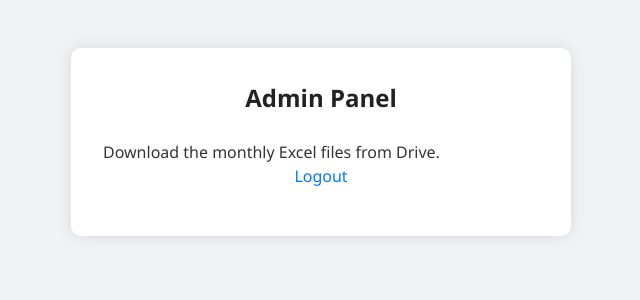
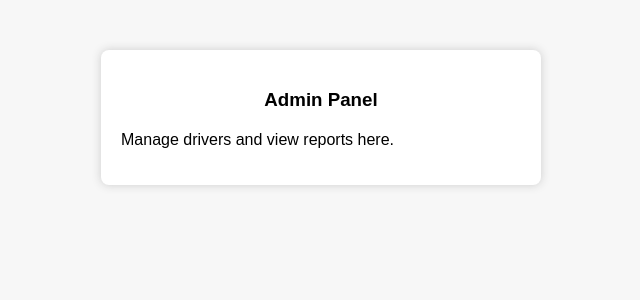
Before and after one commit to devesh2010553/brajwasi-billing, a Flask app: template templates/admin.html in a window 1280 px wide. Shown: the top 300 px of the page, without its empty margins (319-959 px from the left). Run offline with Flask 3, Linux system fonts and the light colour scheme; the template is opened without the code that fills it, so the values that code supplies are empty.

Commit message:
Initial commit: Add app, templates, driver.json, manifest, static, and Excel templates

```diff
--- a/app.py
+++ b/app.py
@@ -1,63 +1,20 @@
-from flask import Flask, request, render_template, session, redirect, send_file
-import io, os, json, math
+from flask import Flask, render_template, request, redirect, session
 from datetime import datetime, timedelta, time
-from google.oauth2 import service_account
-from googleapiclient.discovery import build
-from googleapiclient.http import MediaIoBaseDownload, MediaFileUpload
-import pandas as pd
+import math, io, os
+import openpyxl
 from openpyxl import load_workbook
+import json
 
 app = Flask(__name__)
-# Use environment variable for secret key, fallback to a default for dev (change in production!)
-app.secret_key = os.environ.get("FLASK_SECRET_KEY", "supersecretkey")
+app.secret_key = "supersecretkey"
 
-SCOPES = ['https://www.googleapis.com/auth/drive']
-DRIVE_FOLDER_ID = os.environ.get("DRIVE_FOLDER_ID", "1PZXxUVvB7IOIEG3uVsjUOyEo1A1zPZoP")
-
-# Load driver mapping JSON file once on startup
+# Load driver data
 with open("driver.json") as f:
     DRIVER_DATA = json.load(f)
 
-def get_drive_service():
-    creds_json = os.environ.get("GOOGLE_APPLICATION_CREDENTIALS_JSON")
-    if not creds_json:
-        raise Exception("Google service account JSON not found in environment variable GOOGLE_APPLICATION_CREDENTIALS_JSON")
-    creds = service_account.Credentials.from_service_account_info(
-        json.loads(creds_json), scopes=SCOPES
-    )
-    return build('drive', 'v3', credentials=creds)
+DRIVE_FOLDER_ID = "1PZXxUVvB7IOIEG3uVsjUOyEo1A1zPZoP"  # Google Drive folder if using API
 
-def download_excel(file_id):
-    service = get_drive_service()
-    request = service.files().export_media(
-        fileId=file_id,
-        mimeType="application/vnd.openxmlformats-officedocument.spreadsheetml.sheet"
-    )
-    fh = io.BytesIO()
-    downloader = MediaIoBaseDownload(fh, request)
-    done = False
-    while not done:
-        _, done = downloader.next_chunk()
-    fh.seek(0)
-    return fh
-
-def upload_excel(file_bytes, file_name, folder_id=None):
-    service = get_drive_service()
-    temp_path = f"/tmp/{file_name}"
-    with open(temp_path, "wb") as f:
-        f.write(file_bytes.getbuffer())
-
-    file_metadata = {'name': file_name}
-    if folder_id:
-        file_metadata['parents'] = [folder_id]
-
-    media = MediaFileUpload(
-        temp_path,
-        mimetype="application/vnd.openxmlformats-officedocument.spreadsheetml.sheet"
-    )
-    uploaded = service.files().create(body=file_metadata, media_body=media, fields="id").execute()
-    return uploaded.get("id")
-
+# Helper functions
 def today_date():
     return datetime.now().date()
 
@@ -95,7 +52,8 @@ def get_remarks(start, end, entry_date):
     return ""
 
 def find_row(ws, target):
-    for r in range(9, ws.max_row + 1):
+    """Find the row number for today's date. If column 2 is empty, just return the next empty row from 8."""
+    for r in range(8, ws.max_row + 1):
         cell = ws.cell(row=r, column=2).value
         if isinstance(cell, datetime) and cell.date() == target:
             return r
@@ -105,7 +63,11 @@ def find_row(ws, target):
                     return r
             except Exception:
                 pass
-    return None
+    # If no date in column 2, just return the first empty row starting from 8
+    for r in range(8, ws.max_row + 1):
+        if not ws.cell(row=r, column=3).value:
+            return r
+    return ws.max_row + 1  # append at the end if all filled
 
 # ROUTES
 @app.route("/", methods=["GET", "POST"])
@@ -128,6 +90,17 @@ def entry():
     info = DRIVER_DATA[car]
     msg = ""
     cls = "success"
+
+    # Load local Excel file (replace with Google Drive API if needed)
+    file_path = f"{info['sheet']}.xlsx"
+    if not os.path.exists(file_path):
+        msg = "Excel file not found locally."
+        cls = "error"
+        return render_template("entry.html", car=car, msg=msg, cls=cls)
+
+    wb = load_workbook(file_path)
+    ws = wb[info["sheet"]]
+
     if request.method == "POST":
         try:
             opening = int(request.form["opening"])
@@ -135,65 +108,33 @@ def entry():
             start = parse_time(request.form["start"])
             end = parse_time(request.form["end"])
 
-            excel_stream = download_excel(info["file_id"])
-            wb = load_workbook(filename=excel_stream)
-            ws = wb[info["sheet"]]
-
             row = find_row(ws, today_date())
-            if not row:
-                msg = "Date row not found"
+            if ws.cell(row=row, column=3).value:
+                msg = "Entry already exists for today."
                 cls = "error"
             else:
-                if ws.cell(row=row, column=3).value:
-                    msg = "Entry already exists"
-                    cls = "error"
-                else:
-                    ws.cell(row=row, column=3).value = opening
-                    ws.cell(row=row, column=4).value = closing
-                    ws.cell(row=row, column=5).value = closing - opening
-                    ws.cell(row=row, column=6).value = start.strftime("%I:%M %p")
-                    ws.cell(row=row, column=7).value = end.strftime("%I:%M %p")
-                    ws.cell(row=row, column=8).value = calculate_ot(start, end)
-                    ws.cell(row=row, column=9).value = get_remarks(start, end, today_date())
+                ws.cell(row=row, column=3).value = opening
+                ws.cell(row=row, column=4).value = closing
+                ws.cell(row=row, column=5).value = closing - opening
+                ws.cell(row=row, column=6).value = start.strftime("%I:%M %p")
+                ws.cell(row=row, column=7).value = end.strftime("%I:%M %p")
+                ws.cell(row=row, column=8).value = calculate_ot(start, end)
+                ws.cell(row=row, column=9).value = get_remarks(start, end, today_date())
 
-                    out = io.BytesIO()
-                    wb.save(out)
-                    out.seek(0)
-                    upload_excel(out, os.path.basename(info["file"] + ".xlsx"), folder_id=DRIVE_FOLDER_ID)
-                    msg = "Saved & backed up to Drive"
-                    cls = "success"
+                wb.save(file_path)
+                msg = "Saved successfully."
+                cls = "success"
+
         except Exception as e:
             msg = f"Error: {e}"
             cls = "error"
+
     return render_template("entry.html", car=car, msg=msg, cls=cls)
-
-@app.route("/admin", methods=["GET"])
-def admin_panel():
-    return render_template("admin.html")
-
-@app.route("/download/<file_key>", methods=["GET"])
-def download_file(file_key):
-    if file_key not in ["file1", "file2"]:
-        return "Invalid file", 404
-    file_info = {
-        "file1": "S&T BT February bill 2026.xlsx",
-        "file2": "BT bill February 2026(common).xlsx"
-    }
-    file_name = file_info[file_key]
-    file_id = None
-    for drv in DRIVER_DATA.values():
-        if drv["file"].endswith(file_name):
-            file_id = drv.get("file_id")
-            break
-    if not file_id:
-        return "File not found", 404
-    stream = download_excel(file_id)
-    return send_file(stream, download_name=file_name, as_attachment=True)
 
 @app.route("/logout")
 def logout():
-    session.pop("car", None)
+    session.clear()
     return redirect("/")
 
 if __name__ == "__main__":
-    app.run(host="0.0.0.0", port=int(os.environ.get("PORT", 5000)))
+    app.run(debug=True)
--- a/requirements.txt
+++ b/requirements.txt
@@ -1,5 +1,3 @@
-numpy==1.25.2
-pandas==2.0.3
 Flask==2.3.3
 openpyxl==3.1.2
 google-api-python-client==2.89.0
--- a/static/style.css
+++ b/static/style.css
@@ -1,15 +1,53 @@
-*{box-sizing:border-box;margin:0;padding:0}
-body{font-family:Segoe UI,Tahoma,Geneva,Verdana,sans-serif;background:#f0f2f5;color:#333;padding:1rem;line-height:1.5}
-.container{max-width:500px;margin:2rem auto;background:white;padding:2rem 2rem 3rem;border-radius:10px;box-shadow:0 0 15px rgba(0,0,0,0.1)}
-h2,h3{text-align:center;margin-bottom:1.5rem;color:#222}
-form{display:flex;flex-direction:column}
-input[type="text"],input[type="number"],input[type="time"],input[name="code"]{padding:.75rem 1rem;margin-bottom:1.2rem;border:1px solid #bbb;border-radius:6px;font-size:1rem;transition:border-color .3s}
-input:focus{outline:none;border-color:#007bff}
-label{margin-bottom:.3rem;font-weight:600;color:#555}
-button,.btn{background:#007bff;color:#fff;border:none;padding:.85rem 0;font-size:1.1rem;font-weight:700;border-radius:6px;cursor:pointer;margin-top:.5rem;transition:.3s;text-align:center;display:inline-block;text-decoration:none}
-button:hover,.btn:hover{background:#0056b3}
-.error{color:#d9534f;font-weight:600;margin-top:-.8rem;margin-bottom:1rem}
-.success{color:#28a745;font-weight:600;margin-top:-.8rem;margin-bottom:1rem}
-a{color:#007bff;text-decoration:none}
-a:hover{text-decoration:underline}
-@media(max-width:480px){body{padding:.5rem}.container{margin:1rem .5rem;padding:1.5rem 1rem 2rem}input,button,.btn{font-size:1rem;padding:.7rem 1rem}}
+body {
+    font-family: Arial, sans-serif;
+    background: #f7f7f7;
+    margin: 0;
+    padding: 0;
+}
+
+.container {
+    max-width: 400px;
+    margin: 50px auto;
+    background: #fff;
+    padding: 20px;
+    box-shadow: 0 0 10px #ccc;
+    border-radius: 8px;
+}
+
+h3 {
+    text-align: center;
+    margin-bottom: 20px;
+}
+
+input, button, select {
+    width: 100%;
+    padding: 10px;
+    margin: 6px 0;
+    box-sizing: border-box;
+}
+
+button {
+    background: #007bff;
+    color: white;
+    border: none;
+    cursor: pointer;
+}
+
+button:hover {
+    background: #0056b3;
+}
+
+p.error {
+    color: red;
+    text-align: center;
+}
+
+p.success {
+    color: green;
+    text-align: center;
+}
+
+label {
+    display: block;
+    margin-top: 10px;
+}
--- a/templates/admin.html
+++ b/templates/admin.html
@@ -3,14 +3,13 @@
 <head>
 <meta charset="UTF-8">
 <meta name="viewport" content="width=device-width, initial-scale=1.0">
-<title>Admin Panel</title>
+<title>Admin</title>
 <link rel="stylesheet" href="/static/style.css">
 </head>
 <body>
 <div class="container">
-<h2>Admin Panel</h2>
-<p>Download the monthly Excel files from Drive.</p>
-<p style="text-align:center;"><a href="/logout">Logout</a></p>
+<h3>Admin Panel</h3>
+<p>Manage drivers and view reports here.</p>
 </div>
 </body>
 </html>
```
Also changed, not shown: static/manifest.json, 1 other file.
